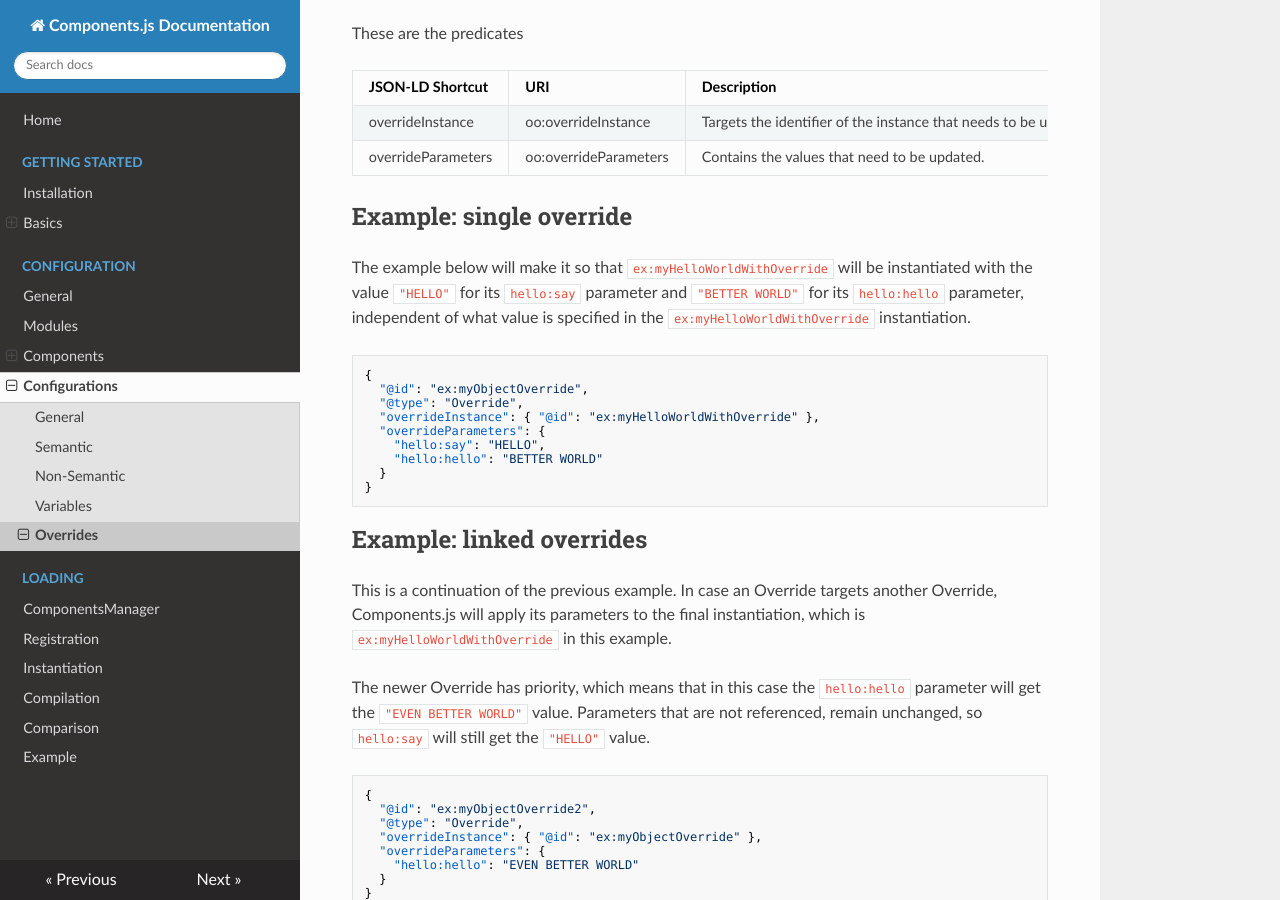
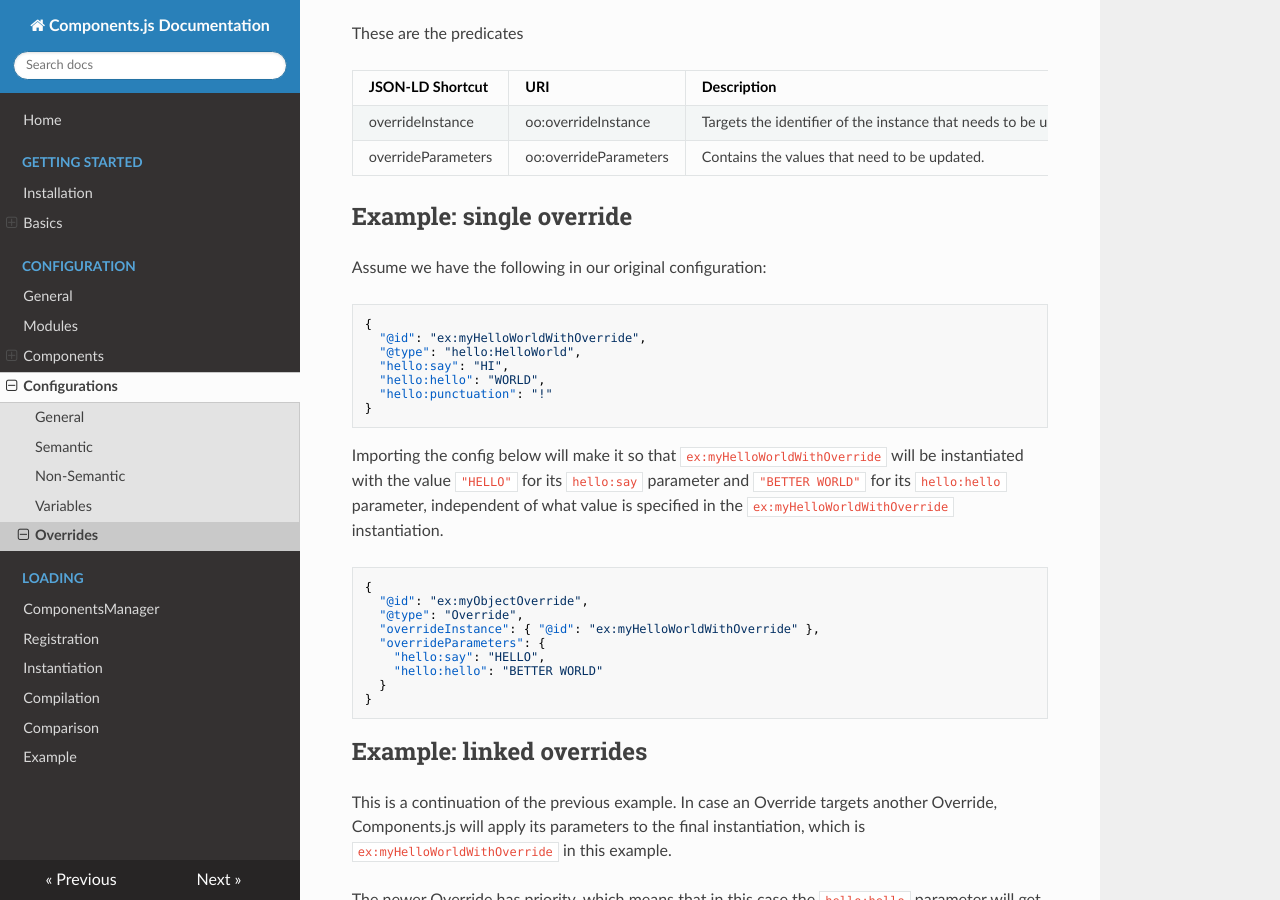
Before and after one commit to LinkedSoftwareDependencies/Documentation-Components.js, an MkDocs documentation site: the page built from docs/configuration/configurations/overrides.md, in a window 1280 px wide and 900 px high, scrolled down 404 px. Built offline with MkDocs 1.6.1, drawn with Linux system fonts in a browser that asks for light colours; nearby versions of some CDN libraries; old or Windows-style settings are respelled for this version of MkDocs.

Commit message:
Add initial object to overrides documentation, Closes #8

````diff
--- a/docs/configuration/configurations/overrides.md
+++ b/docs/configuration/configurations/overrides.md
@@ -20,7 +20,19 @@ These are the predicates
 
 ## Example: single override
 
-The example below will make it so that `ex:myHelloWorldWithOverride` will be instantiated with the value `"HELLO"`
+Assume we have the following in our original configuration:
+
+```json
+{
+  "@id": "ex:myHelloWorldWithOverride",
+  "@type": "hello:HelloWorld",
+  "hello:say": "HI",
+  "hello:hello": "WORLD",
+  "hello:punctuation": "!"
+}
+```
+
+Importing the config below will make it so that `ex:myHelloWorldWithOverride` will be instantiated with the value `"HELLO"`
 for its `hello:say` parameter and `"BETTER WORLD"` for its `hello:hello` parameter,
 independent of what value is specified in the `ex:myHelloWorldWithOverride` instantiation.
 
````
